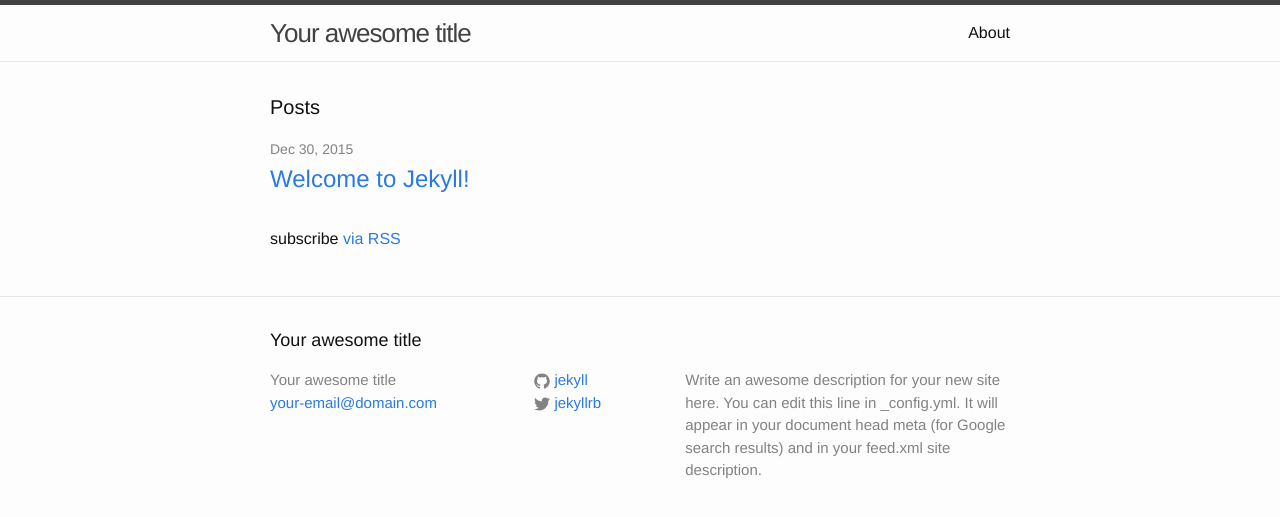
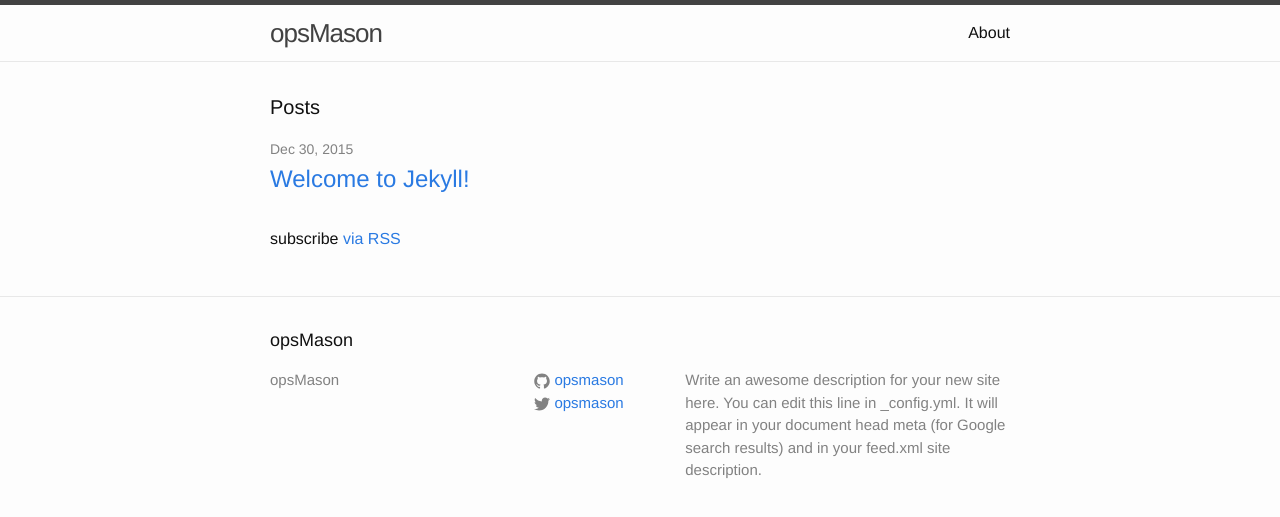
Before and after one commit to opsmason/opsmason.github.io, a Jekyll site: the page built from index.html, in a window 1280 px wide. Shown: the top 517 px of the page. Built offline with Jekyll 4.4.1, drawn with Linux system fonts in a browser that asks for light colours.

Commit message:
customize config

```diff
--- a/_config.yml
+++ b/_config.yml
@@ -1,14 +1,13 @@
 # Site settings
-title: Your awesome title
-email: your-email@domain.com
+title: opsMason
 description: > # this means to ignore newlines until "baseurl:"
   Write an awesome description for your new site here. You can edit this
   line in _config.yml. It will appear in your document head meta (for
   Google search results) and in your feed.xml site description.
 baseurl: "" # the subpath of your site, e.g. /blog/
-url: "http://yourdomain.com" # the base hostname & protocol for your site
-twitter_username: jekyllrb
-github_username:  jekyll
+url: "http://opsmason.com" # the base hostname & protocol for your site
+twitter_username: opsmason
+github_username:  opsmason
 
 # Build settings
 markdown: kramdown
```
